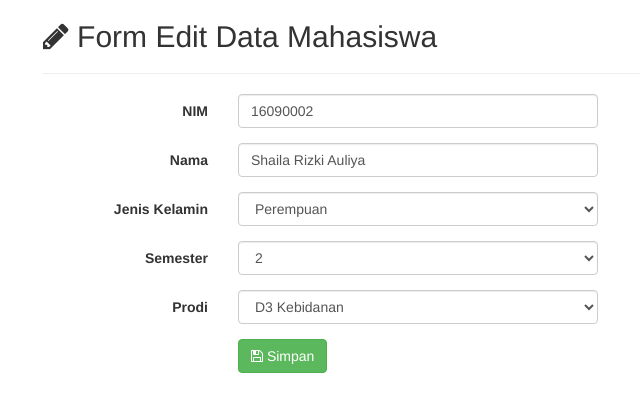
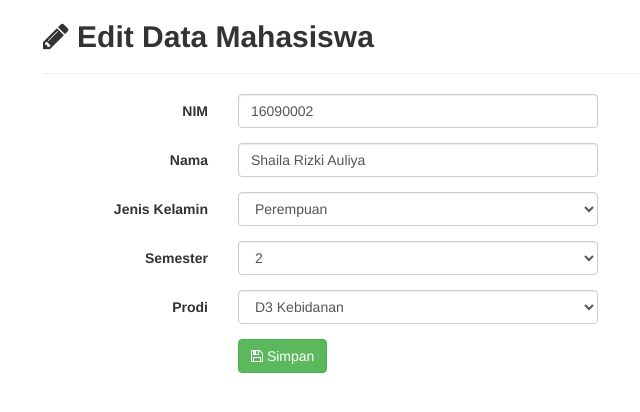
Before and after one commit to candraseptia/projectuas, a PHP site: page /form-edit.php?nim=16090002 in a window 1280 px wide. Shown: the top 412 px of the page, without its empty margins (27-667 px from the left). Run offline with PHP 8.4, Linux system fonts and the light colour scheme; data comes from the database, SQL or seed files in the repository.

Commit message:
commit 13

```diff
--- a/form-edit.php
+++ b/form-edit.php
@@ -38,7 +38,7 @@
 
     <div class="row">
         <div class="container">
-        <h2><i class="fa fa-pencil"></i> Form Edit Data Mahasiswa</h2>
+        <h2><i class="fa fa-pencil"></i> <b>Edit Data Mahasiswa</b></h2>
         <hr>
         <form class="form-horizontal" method="post" action="update.php">
             <div class="form-group">
```
